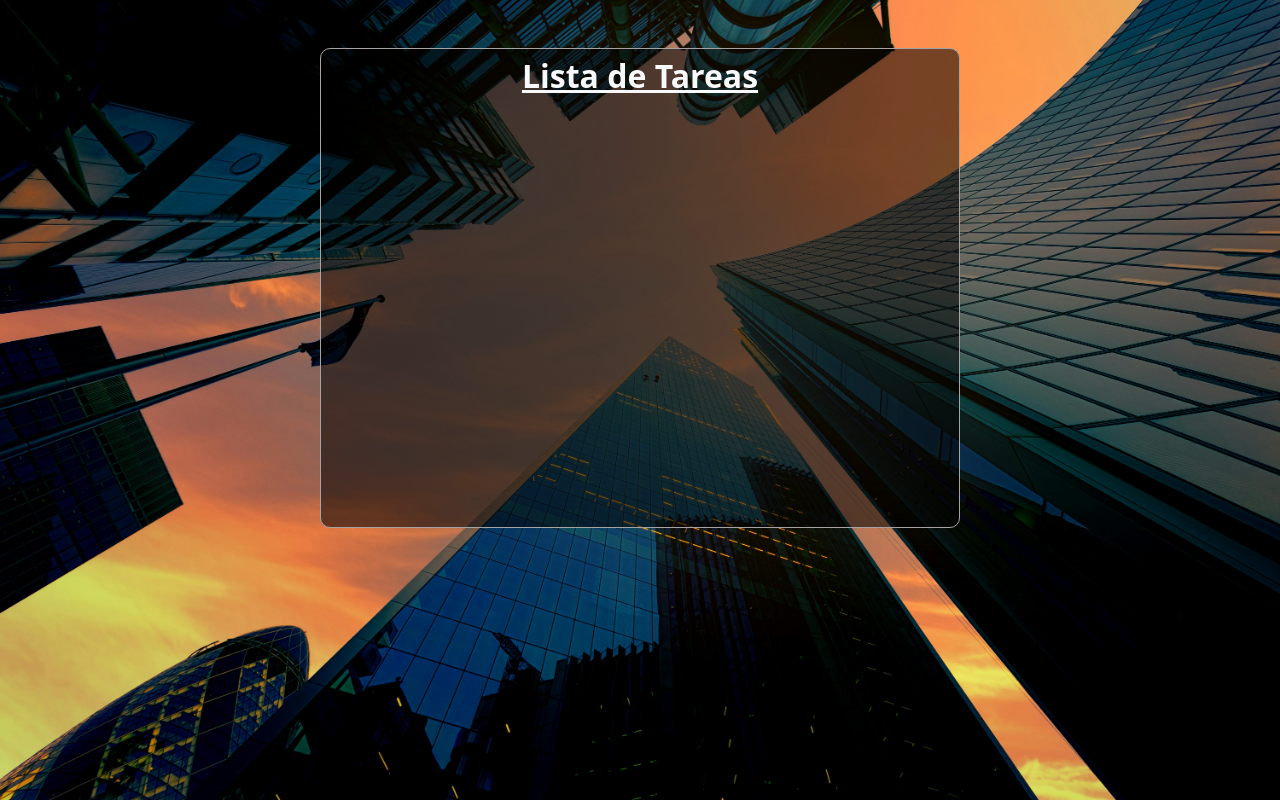
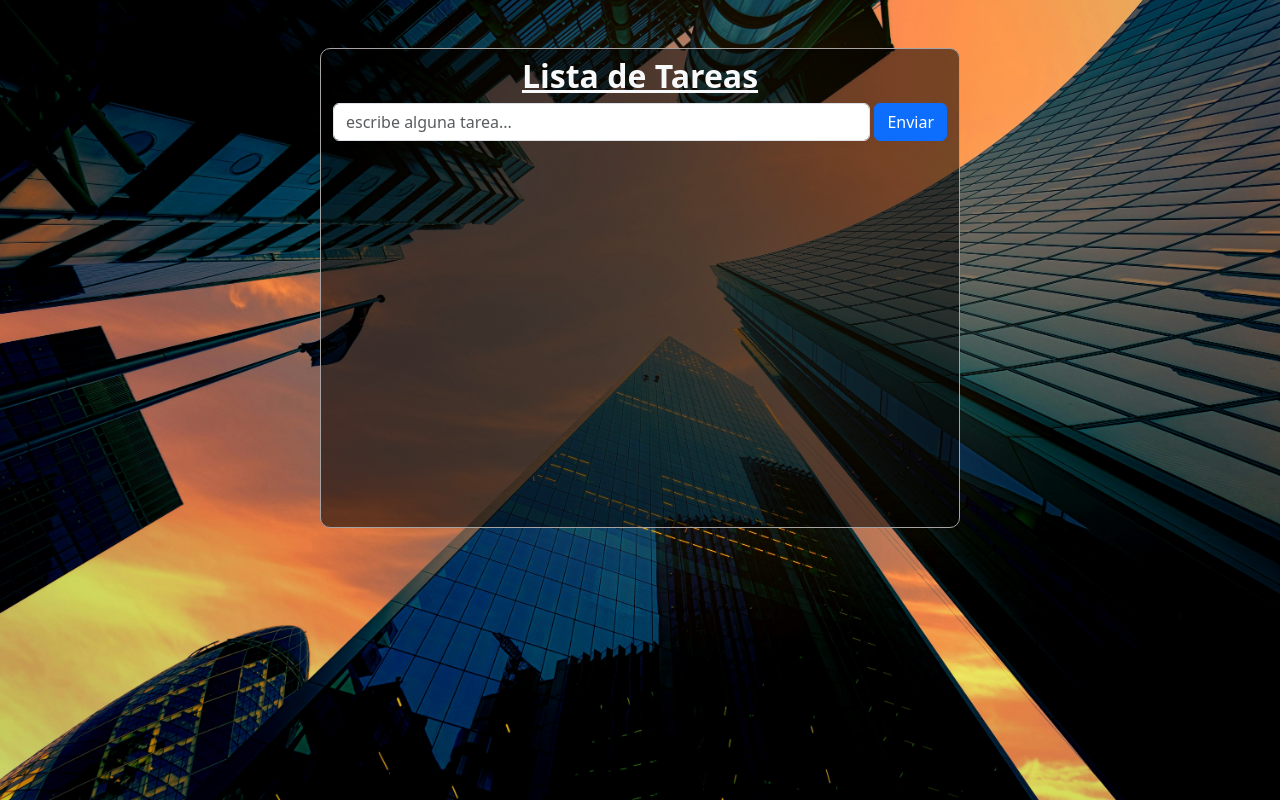
Before and after one commit to JulianGr16/ListaDeTareas-React, a React (Vite) app: page / in a window 1280 px wide. Built offline with nearby package versions, Linux system fonts and the light colour scheme.

Commit message:
termine el componente FormularioTareas

```diff
--- a/src/App.jsx
+++ b/src/App.jsx
@@ -1,6 +1,7 @@
 import { useState } from "react";
 import "./App.css";
 import "bootstrap/dist/css/bootstrap.min.css";
+import FormularioTareas from "./components/FormularioTareas";
 
 function App() {
   const [count, setCount] = useState(0);
@@ -10,6 +11,7 @@ function App() {
       <main className="contaitner-fluid d-flex justify-content-center">
         <section className="contenedor-info-form mt-5 w-50 text-center">
           <h2 className="text-light fw-bold mt-2">Lista de Tareas</h2>
+          <FormularioTareas></FormularioTareas>
         </section>
       </main>
     </body>
--- /dev/null
+++ b/src/components/FormularioTareas.jsx
@@ -0,0 +1,20 @@
+import "bootstrap/dist/css/bootstrap.min.css";
+import Button from "react-bootstrap/Button";
+import Form from "react-bootstrap/Form";
+
+const FormularioTareas = () => {
+  return (
+    <section className="container-fluid">
+      <Form className="">
+        <Form.Group className="mb-3 d-flex" controlId="formBasicEmail">
+          <Form.Control type="text" placeholder="escribe alguna tarea..." className="me-1"/>
+          <Button variant="primary" type="submit">
+          Enviar
+        </Button>
+        </Form.Group>
+      </Form>
+    </section>
+  );
+};
+
+export default FormularioTareas;
```
